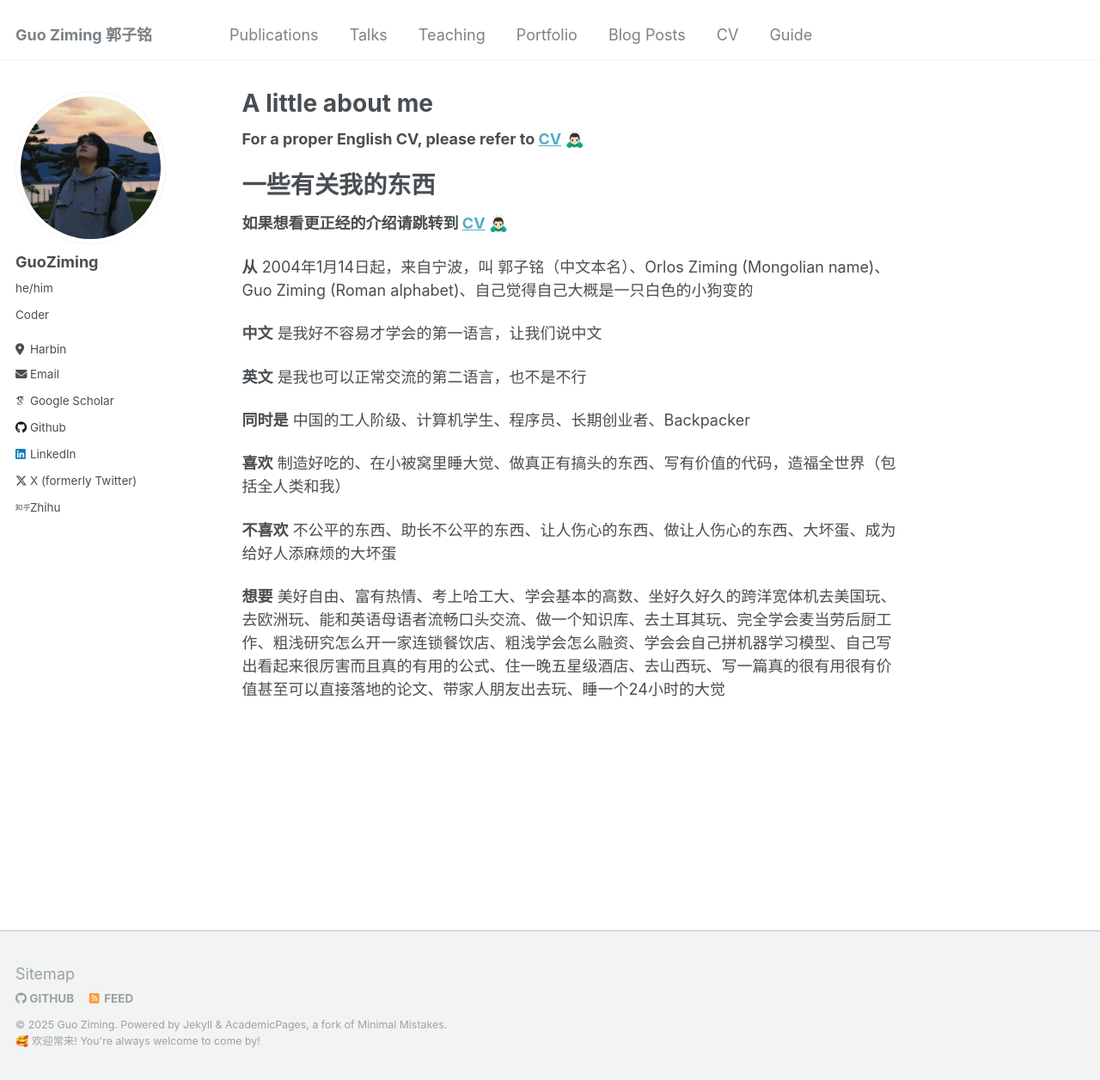
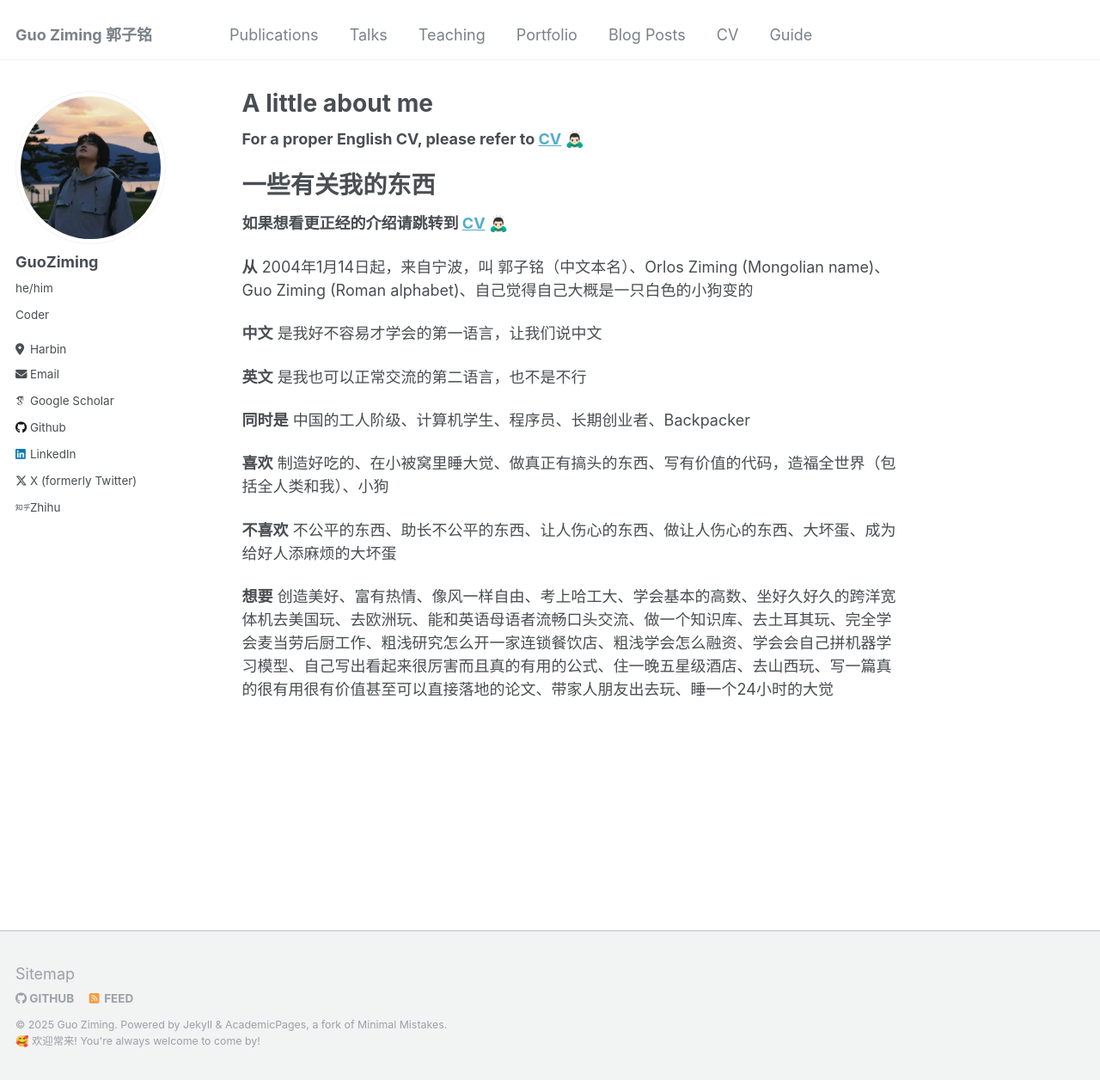
Before and after one commit to mcxiaoxiao/mcxiaoxiao.github.io, a Jekyll site: the page built from _pages/about.md, in a window 1280 px wide and 1256 px high. Shown: the whole window at 86% size. Built offline with Jekyll 4.4.1, drawn with Linux system fonts in a browser that asks for light colours; some web fonts are replaced.

Commit message:
Update about.md

```diff
--- a/_pages/about.md
+++ b/_pages/about.md
@@ -23,8 +23,8 @@ redirect_from:
 
 **同时是** 中国的工人阶级、计算机学生、程序员、长期创业者、Backpacker
 
-**喜欢** 制造好吃的、在小被窝里睡大觉、做真正有搞头的东西、写有价值的代码，造福全世界（包括全人类和我）
+**喜欢** 制造好吃的、在小被窝里睡大觉、做真正有搞头的东西、写有价值的代码，造福全世界（包括全人类和我）、小狗
 
 **不喜欢** 不公平的东西、助长不公平的东西、让人伤心的东西、做让人伤心的东西、大坏蛋、成为给好人添麻烦的大坏蛋
 
-**想要** 美好自由、富有热情、考上哈工大、学会基本的高数、坐好久好久的跨洋宽体机去美国玩、去欧洲玩、能和英语母语者流畅口头交流、做一个知识库、去土耳其玩、完全学会麦当劳后厨工作、粗浅研究怎么开一家连锁餐饮店、粗浅学会怎么融资、学会会自己拼机器学习模型、自己写出看起来很厉害而且真的有用的公式、住一晚五星级酒店、去山西玩、写一篇真的很有用很有价值甚至可以直接落地的论文、带家人朋友出去玩、睡一个24小时的大觉
+**想要** 创造美好、富有热情、像风一样自由、考上哈工大、学会基本的高数、坐好久好久的跨洋宽体机去美国玩、去欧洲玩、能和英语母语者流畅口头交流、做一个知识库、去土耳其玩、完全学会麦当劳后厨工作、粗浅研究怎么开一家连锁餐饮店、粗浅学会怎么融资、学会会自己拼机器学习模型、自己写出看起来很厉害而且真的有用的公式、住一晚五星级酒店、去山西玩、写一篇真的很有用很有价值甚至可以直接落地的论文、带家人朋友出去玩、睡一个24小时的大觉
```
